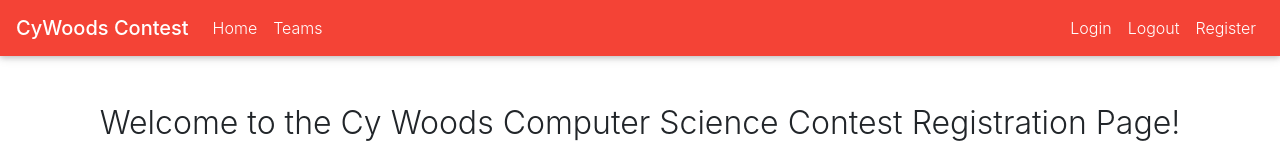
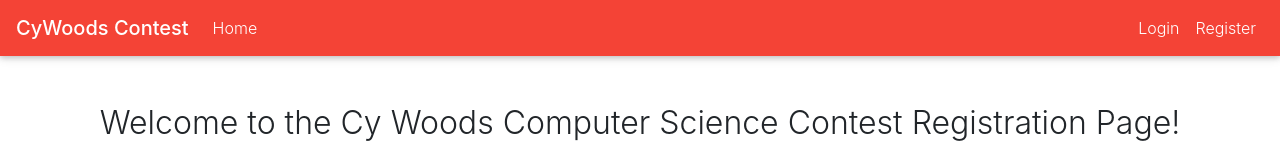
Before and after one commit to BeyondPerception/ContestFrontend, a React (Create React App) app in the folder contest/: page / in a window 1280 px wide. Shown: the top 160 px of the page. Built offline with nearby package versions, Linux system fonts and the light colour scheme.

Commit message:
Add dyanmic NavBar for login and logout

```diff
--- a/contest/src/Login.js
+++ b/contest/src/Login.js
@@ -21,9 +21,10 @@ class Login extends Component {
                 new Cookies().set("key", data.key, { path: "/" });
             }),
         ).then((success) => {
-            if (success)
+            if (success) {
                 this.props.history.push('/profile');
-            else
+                window.location.reload(false);
+            } else
                 alert("Failed to login, username or password incorrect. Please try again.");
         });
     }
--- a/contest/src/NavBar.js
+++ b/contest/src/NavBar.js
@@ -21,6 +21,8 @@ import Frgtpass from "./Forgotpass.js";
 import Teams from "./Teams.js";
 import { isLogicalExpression } from "@babel/types";
 import Cookies from "universal-cookie";
+import { logout } from "./DataFetcher.js";
+
 
 class NavBar extends Component {
   constructor(props) {
@@ -37,8 +39,16 @@ class NavBar extends Component {
     });
   }
 
+  logout() {
+    var cookie = new Cookies();
+    logout(cookie.get("key"))
+    cookie.remove("key");
+    window.location.reload(false);
+  }
+
   render() {
     var cookies = new Cookies();
+    if (cookies.get("key")) {
       return (
         <div>
           <Router>
@@ -62,20 +72,70 @@ class NavBar extends Component {
                     <MDBNavItem>
                       <MDBNavLink to="/teams">Teams</MDBNavLink>
                     </MDBNavItem>
-                  {cookies.get("key") && (
                     <MDBNavItem>
                       <MDBNavLink to="/profile">Profile</MDBNavLink>
                     </MDBNavItem>
-                  )}
+                  </MDBNavbarNav>
+                  <MDBNavbarNav right>
+                    <MDBNavItem>
+                      <MDBNavLink to="/" onClick={() => this.logout()}>Logout</MDBNavLink>
+                    </MDBNavItem>
+                  </MDBNavbarNav>
+                </MDBCollapse>
+              </MDBNavbar>
+            </header>
+            {/* Add new pages here*/}
+            <Switch>
+              <Route path="/profile">
+                <Profile />
+              </Route>
+              <Route path="/programming">
+                <ProgrammingScoreboard />
+              </Route>
+              <Route path="/written">
+                <WrittenScoreboard />
+              </Route>
+              <Route path="/Editinfo">
+                <Editinfo />
+              </Route>
+              <Route path="/Forgotpass">
+                <Frgtpass />
+              </Route>
+              <Route path="/Teams">
+                <Teams />
+              </Route>
+              <Route path="/">
+                <Home />
+              </Route>
+            </Switch>
+          </Router>
+        </div>
+      );
+    } else {
+      return (
+        <div>
+          <Router>
+            <header>
+              <MDBNavbar color="red" dark expand="md">
+                <MDBNavbarBrand href="/">
+                  <strong>CyWoods Contest</strong>
+                </MDBNavbarBrand>
+                <MDBNavbarToggler onClick={this.onClick} />
+                <MDBCollapse isOpen={this.state.collapse} navbar>
+                  <MDBNavbarNav left>
+                    <MDBNavItem>
+                      <MDBNavLink to="/">Home</MDBNavLink>
+                    </MDBNavItem>
+                    {/* <MDBNavItem>
+                      <MDBNavLink to="/written">Written Scoreboard</MDBNavLink>
+                    </MDBNavItem>
+                    <MDBNavItem>
+                      <MDBNavLink to="/programming">Programming Scoreboard</MDBNavLink>
+                    </MDBNavItem> */}
                   </MDBNavbarNav>
                   <MDBNavbarNav right>
                     <MDBNavItem>
                       <MDBNavLink to="/login">Login</MDBNavLink>
-                  </MDBNavItem>
-                  <MDBNavItem>
-                    <MDBNavLink to='{logout()}'>
-                      Logout
-                    </MDBNavLink>
                     </MDBNavItem>
                     <MDBNavItem>
                       <MDBNavLink to="/register">Register</MDBNavLink>
@@ -107,9 +167,6 @@ class NavBar extends Component {
               <Route path="/Forgotpass">
                 <Frgtpass />
               </Route>
-            <Route path="/Teams">
-              <Teams />
-            </Route>
               <Route path="/">
                 <Home />
               </Route>
@@ -119,5 +176,6 @@ class NavBar extends Component {
       );
     }
   }
+}
 
 export default NavBar;
```
Lines whose indentation alone changed are shown as unchanged.
